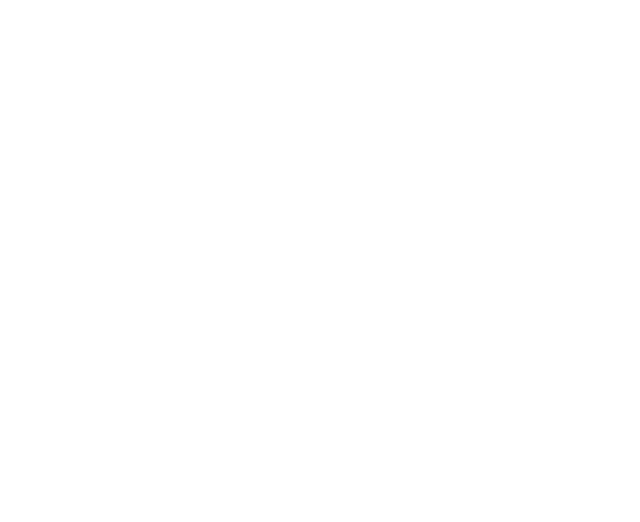
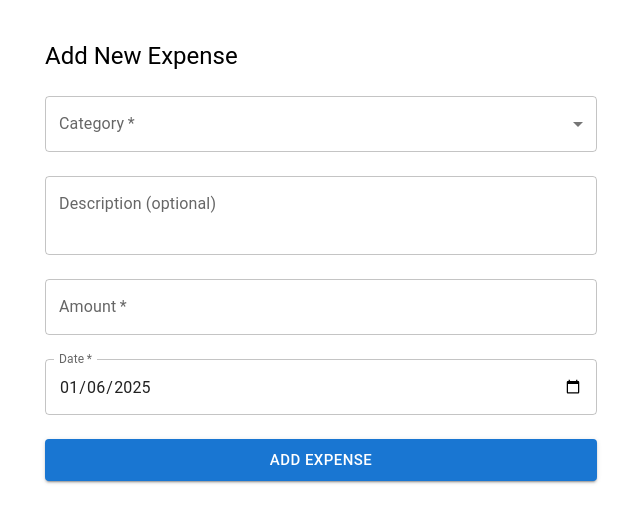
Before and after one commit to TalBN94/FinFun, a React (Vite) app in the folder FinFunClient/: page /expense in a window 1280 px wide. Before the commit this address had no page. Shown: the top 522 px of the page, without its empty margins (319-959 px from the left). Built offline with nearby package versions, Linux system fonts and the light colour scheme.

Commit message:
[UI] V1 Expense page

```diff
--- a/FinFunClient/package.json
+++ b/FinFunClient/package.json
@@ -10,6 +10,9 @@
     "preview": "vite preview"
   },
   "dependencies": {
+    "@emotion/react": "^11.14.0",
+    "@emotion/styled": "^11.14.0",
+    "@mui/material": "^6.3.1",
     "react": "^18.3.1",
     "react-dom": "^18.3.1",
     "react-router": "^7.1.1",
--- a/FinFunClient/src/App.jsx
+++ b/FinFunClient/src/App.jsx
@@ -3,7 +3,9 @@
 
 const App = () => {
   return (
-    <NavLink to="/home">Home</NavLink>
+    <>
+
+    </>
   );
 };
 
--- /dev/null
+++ b/FinFunClient/src/Pages/Expense.jsx
@@ -0,0 +1,119 @@
+import {
+    Container,
+    TextField,
+    MenuItem,
+    Button,
+    Stack,
+    Typography
+  } from '@mui/material';
+  import React, { useState } from "react";
+
+  const Expense = () => {
+    // Get today's date in YYYY-MM-DD format
+    const today = new Date().toISOString().split('T')[0];
+
+    // Initial form state
+    const [formData, setFormData] = useState({
+      category: '',
+      description: '',
+      amount: '',
+      date: today
+    });
+
+    // Available expense categories
+    const categories = [
+      'Food & Dining',
+      'Transportation',
+      'Entertainment',
+      'Shopping',
+      'Utilities',
+      'Healthcare',
+      'Education',
+      'Other'
+    ];
+
+    const handleChange = (event) => {
+      const { name, value } = event.target;
+      setFormData(prevState => ({
+        ...prevState,
+        [name]: value
+      }));
+    };
+
+    const handleSubmit = (event) => {
+      event.preventDefault();
+      console.log('Form submitted:', formData);
+      //Add Logic for POST Reuqest in the future
+    };
+
+    return (
+      <Container maxWidth="sm">
+        <form onSubmit={handleSubmit}>
+          <Stack spacing={3} sx={{ py: 4 }}>
+            <Typography variant="h5" component="h1">
+              Add New Expense
+            </Typography>
+
+            {/* Category Dropdown */}
+            <TextField
+              select
+              required
+              name="category"
+              label="Category"
+              value={formData.category}
+              onChange={handleChange}
+            >
+              {categories.map((category) => (
+                <MenuItem key={category} value={category}>
+                  {category}
+                </MenuItem>
+              ))}
+            </TextField>
+
+            {/* Description Field */}
+            <TextField
+              name="description"
+              label="Description (optional)"
+              value={formData.description}
+              onChange={handleChange}
+              multiline
+              rows={2}
+            />
+
+            {/* Amount Field */}
+            <TextField
+              required
+              name="amount"
+              label="Amount"
+              type="number"
+              value={formData.amount}
+              onChange={handleChange}
+
+            />
+
+            {/* Date Field */}
+            <TextField
+              required
+              name="date"
+              label="Date"
+              type="date"
+              value={formData.date}
+              onChange={handleChange}
+
+            />
+
+            <Button
+              variant="contained"
+              color="primary"
+              type="submit"
+              size="large"
+            >
+              Add Expense
+            </Button>
+          </Stack>
+        </form>
+      </Container>
+    );
+  };
+
+  export default Expense;
--- a/FinFunClient/src/Pages/HomePage.jsx
+++ b/FinFunClient/src/Pages/HomePage.jsx
@@ -1,4 +1,5 @@
 import React, { useState, useEffect } from "react";
+import { NavLink } from "react-router";
 
 const HomePage = () => {
   const [data, setData] = useState([]);
@@ -52,6 +53,8 @@
           ))}
         </ul>
       )}
+              <NavLink to="/expense">Click here to Get to Expense!</NavLink>
+
     </div>
   );
 };
--- a/FinFunClient/src/main.jsx
+++ b/FinFunClient/src/main.jsx
@@ -1,8 +1,8 @@
 import React, { StrictMode } from "react";
 import ReactDOM from "react-dom/client";
 import { BrowserRouter, Routes, Route } from "react-router";
-import App from "./App";
 import HomePage from "./Pages/HomePage";
+import Expense from "./Pages/Expense";
 
 const root = document.getElementById("root");
 
@@ -10,10 +10,10 @@
 
   <StrictMode>
     <BrowserRouter>
-    <Routes>
-    <Route path="/" element={<App />} />
-    <Route path="/home" element={<HomePage />} />
-    </Routes>
-  </BrowserRouter>
+      <Routes>
+        <Route path="/" element={<HomePage />} />
+        <Route path="/expense" element={<Expense/>} />
+      </Routes>
+    </BrowserRouter>
   </StrictMode>
 );
```
